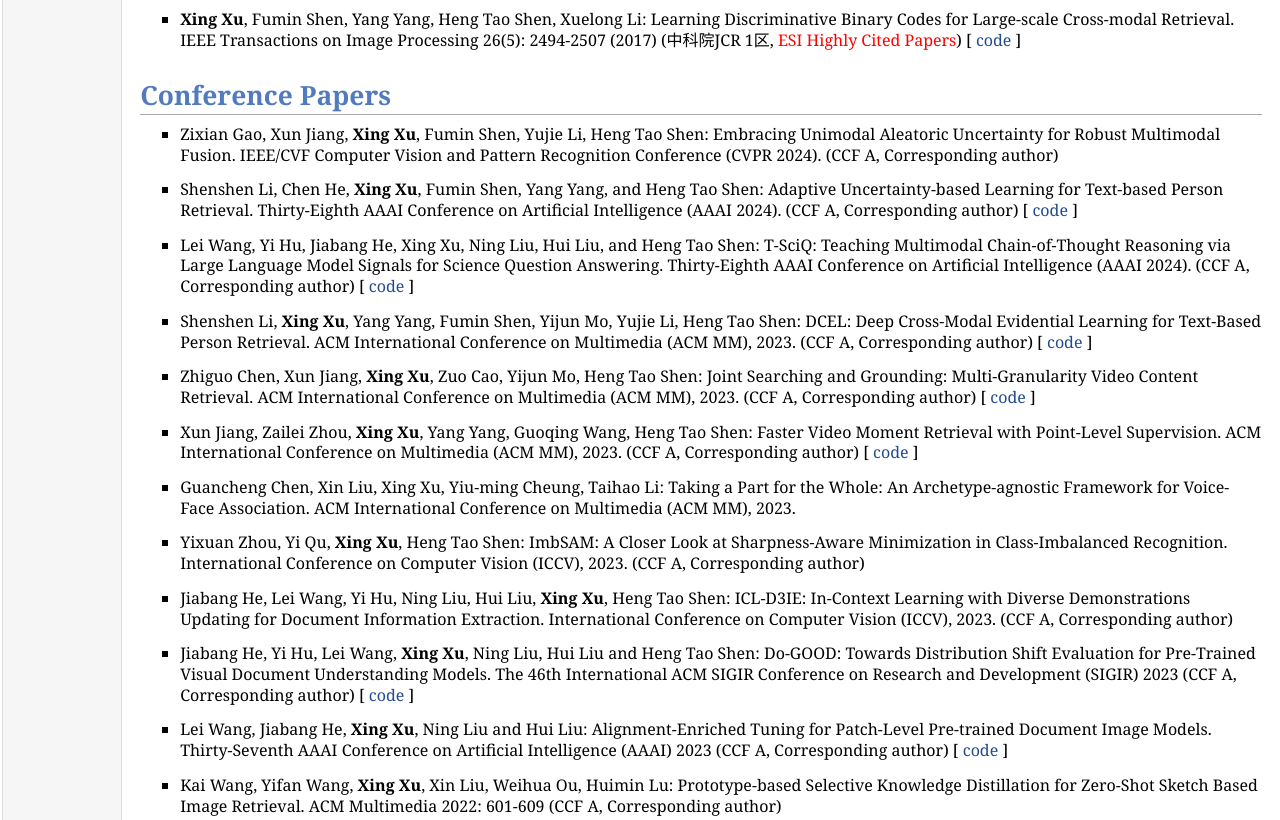
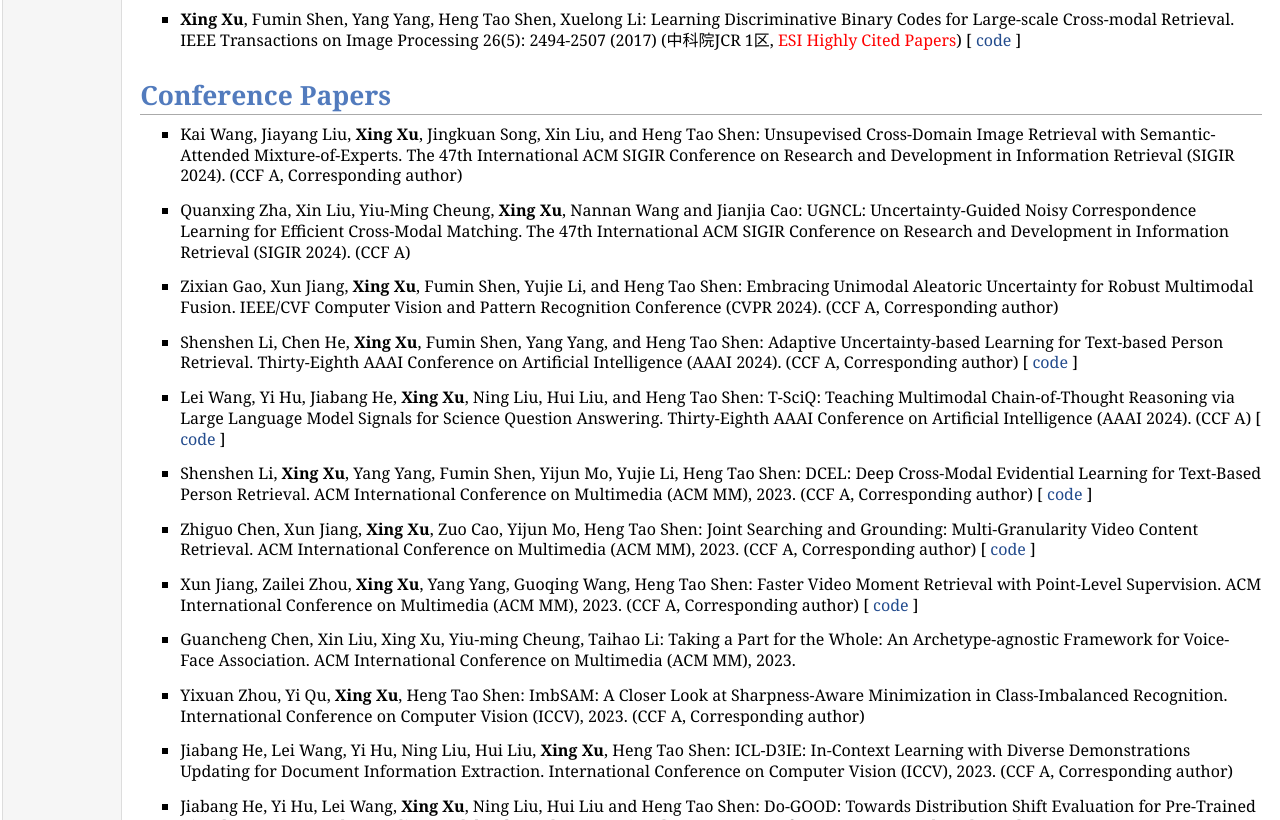
Before and after one commit to interxuxing/interxuxing.github.io, a plain HTML site: page publication.html in a window 1280 px wide. Shown: the part 1520-2340 px from the top of the page. Drawn offline with Linux system fonts and the light colour scheme.

Commit message:
update sigir24
update papers accepted by sigir24

```diff
--- a/publication.html
+++ b/publication.html
@@ -166,7 +166,17 @@
 <h1>Conference Papers
 </h1>
 <ul>
-<li><p>Zixian Gao, Xun Jiang, <b>Xing Xu</b>, Fumin Shen, Yujie Li, Heng Tao Shen: Embracing Unimodal
+<li><p>Kai Wang, Jiayang Liu, <b>Xing Xu</b>, Jingkuan Song, Xin Liu, and Heng Tao Shen: Unsupevised Cross-Domain Image Retrieval with Semantic-Attended Mixture-of-Experts. The 47th International ACM SIGIR Conference on Research and Development in Information Retrieval (SIGIR 2024). (CCF A, Corresponding author)
+</p>
+</li>
+</ul>
+<ul>
+<li><p>Quanxing Zha, Xin Liu, Yiu-Ming Cheung, <b>Xing Xu</b>, Nannan Wang and Jianjia Cao: UGNCL: Uncertainty-Guided Noisy Correspondence Learning for Efficient Cross-Modal Matching. The 47th International ACM SIGIR Conference on Research and Development in Information Retrieval (SIGIR 2024). (CCF A)
+</p>
+</li>
+</ul>
+<ul>
+<li><p>Zixian Gao, Xun Jiang, <b>Xing Xu</b>, Fumin Shen, Yujie Li, and Heng Tao Shen: Embracing Unimodal
 
 Aleatoric Uncertainty for Robust Multimodal Fusion. IEEE/CVF Computer Vision and Pattern Recognition Conference (CVPR 2024). (CCF A, Corresponding author)
 </p>
@@ -178,7 +188,7 @@
 </li>
 </ul>
 <ul>
-<li><p>Lei Wang, Yi Hu, Jiabang He, Xing Xu, Ning Liu, Hui Liu, and Heng Tao Shen: T-SciQ: Teaching Multimodal Chain-of-Thought Reasoning via Large Language Model Signals for Science Question Answering. Thirty-Eighth AAAI Conference on Artificial Intelligence (AAAI 2024). (CCF A, Corresponding author) [ <a href="https://github.com/T-SciQ/T-SciQ">code</a> ] <br />
+<li><p>Lei Wang, Yi Hu, Jiabang He, <b>Xing Xu</b>, Ning Liu, Hui Liu, and Heng Tao Shen: T-SciQ: Teaching Multimodal Chain-of-Thought Reasoning via Large Language Model Signals for Science Question Answering. Thirty-Eighth AAAI Conference on Artificial Intelligence (AAAI 2024). (CCF A) [ <a href="https://github.com/T-SciQ/T-SciQ">code</a> ] <br />
 </p>
 </li>
 </ul>
@@ -302,7 +312,7 @@
 </li>
 </ul>
 <ul>
-<li><p>Yifan Ren, <b>Xing Xu</b>, Fumin Shen, Yazhou Yao, Huimin Lu: Multi-scale Dynamic Network for Temporal Action Detection. ACM International Conference on Multimedia 2021 (CCF A, Corresponding author)<br />
+<li><p>Yifan Ren, <b>Xing Xu</b>, Fumin Shen, Yazhou Yao, Huimin Lu: CAA: Candidate-Aware Aggregation for Temporal Action Detection. ACM International Conference on Multimedia 2021 (CCF A, Corresponding author)<br />
 </p>
 </li>
 </ul>
@@ -457,7 +467,7 @@
 </ul>
 <div id="footer">
 <div id="footer-text">
-Page generated 2024-02-29 13:55:17 中国标准时间, by <a href="http://jemdoc.jaboc.net/">jemdoc</a>.
+Page generated 2024-03-26 11:49:12 中国标准时间, by <a href="http://jemdoc.jaboc.net/">jemdoc</a>.
 </div>
 </div>
 </td>
```
Also changed, not shown: index.html (+6 -1 lines), 2 other files.
